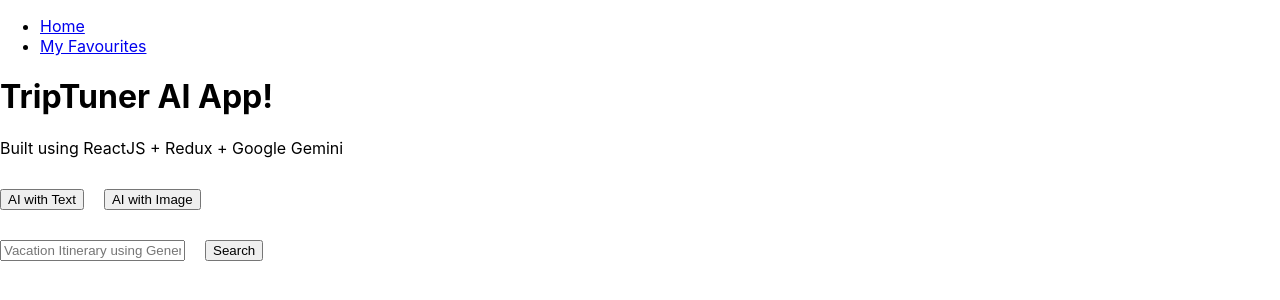
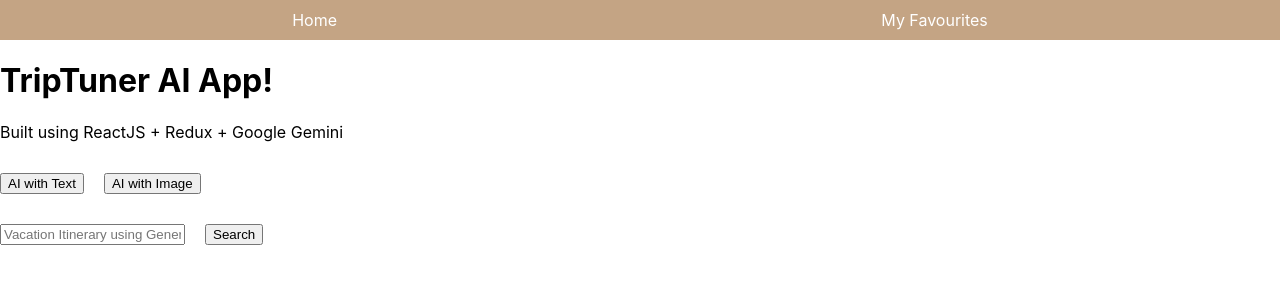
Before and after one commit to abdillahinur/GetawayGenius, a React (Create React App) app: page / in a window 1280 px wide. Shown: the top 300 px of the page. Built offline with nearby package versions, Linux system fonts and the light colour scheme.

Commit message:
Navigation Styling Updates

```diff
--- a/public/index.html
+++ b/public/index.html
@@ -24,7 +24,7 @@
       work correctly both with client-side routing and a non-root public URL.
       Learn how to configure a non-root public URL by running `npm run build`.
     -->
-    <title>React App</title>
+    <title>Trip Tuner</title>
   </head>
   <body>
     <noscript>You need to enable JavaScript to run this app.</noscript>
--- /dev/null
+++ b/src/components/NavigationBar.css
@@ -0,0 +1,28 @@
+/* NavigationBar.css */
+nav {
+    background-color: #C4A484; /* Primary color */
+    padding: 10px 20px; /* Padding around the navigation */
+  }
+
+  ul {
+    list-style: none; /* Remove default list styling */
+    margin: 0;
+    padding: 0;
+    display: flex; /* Layout items horizontally */
+    justify-content: space-around; /* Space items evenly */
+  }
+
+  li {
+    margin-top: 0; /* Adjust top margin if needed */
+  }
+
+  a {
+    color: white; /* Text color for links */
+    text-decoration: none; /* Remove underline from links */
+    padding: 5px; /* Padding for clickable area */
+    border-radius: 5px; /* Rounded corners for links */
+  }
+
+a:hover {
+    background-color: #967e66; /* Darker blue on hover/active */
+  }
--- a/src/components/NavigationBar.js
+++ b/src/components/NavigationBar.js
@@ -1,21 +1,20 @@
 import React from 'react';
 import { NavLink } from 'react-router-dom';
 import { routes } from '../AppRouter';
+import './NavigationBar.css'; // Import the CSS here
 
 const NavigationBar = () => {
   return (
     <nav className='mb-4'>
       <ul>
         {
-          routes.map((route, index) => {
-            return (
-              <li className='mt-2' key={index}>
-                <NavLink className="text-decoration-none text-white" to={route.path} exact activeClassName="active">
-                  {route.name}
-                </NavLink>
-              </li>
-            );
-          })
+          routes.map((route, index) => (
+            <li key={index}>
+              <NavLink className="text-decoration-none text-white" to={route.path} exact activeClassName="active">
+                {route.name}
+              </NavLink>
+            </li>
+          ))
         }
       </ul>
     </nav>
```
Also changed, not shown: public/logo192.png.
